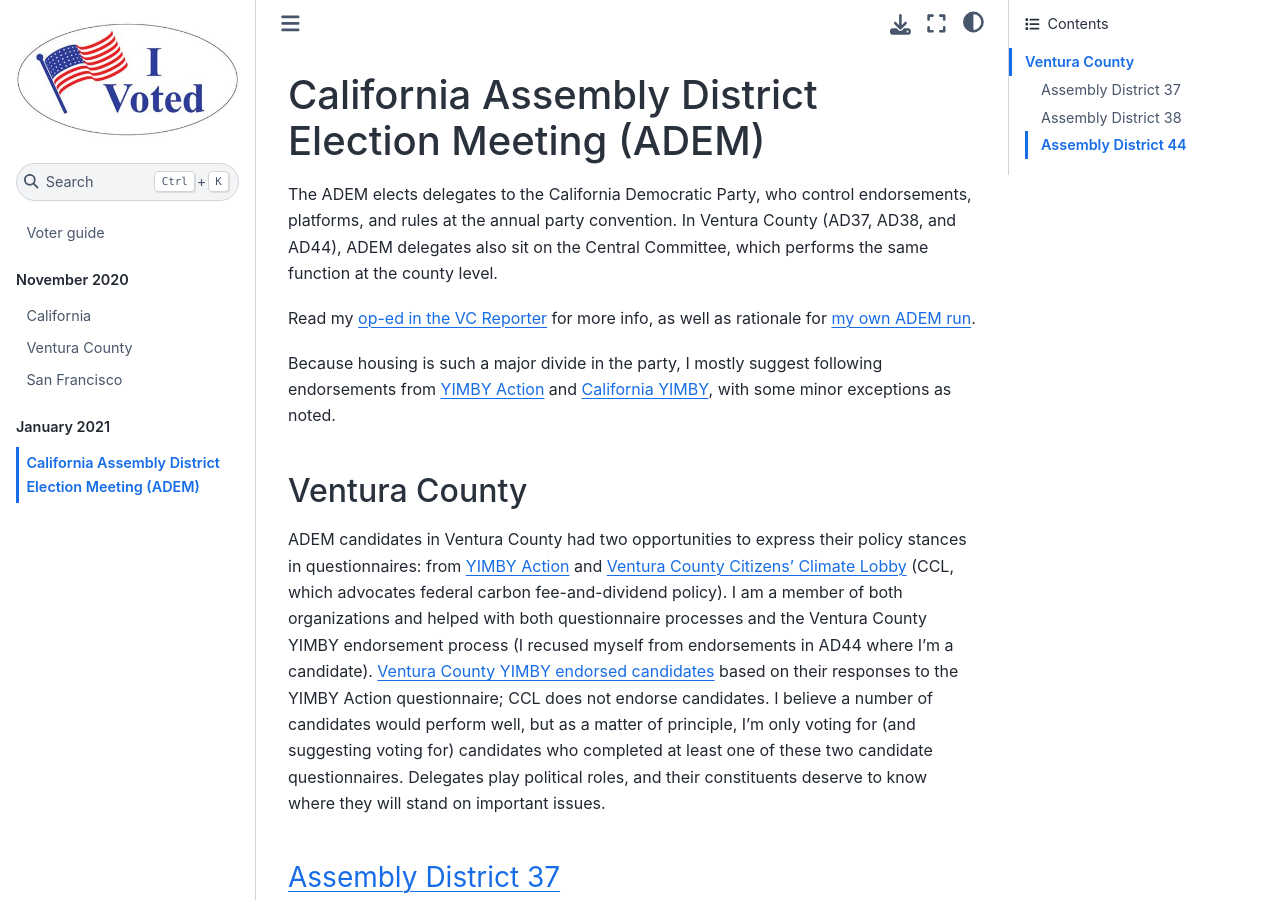
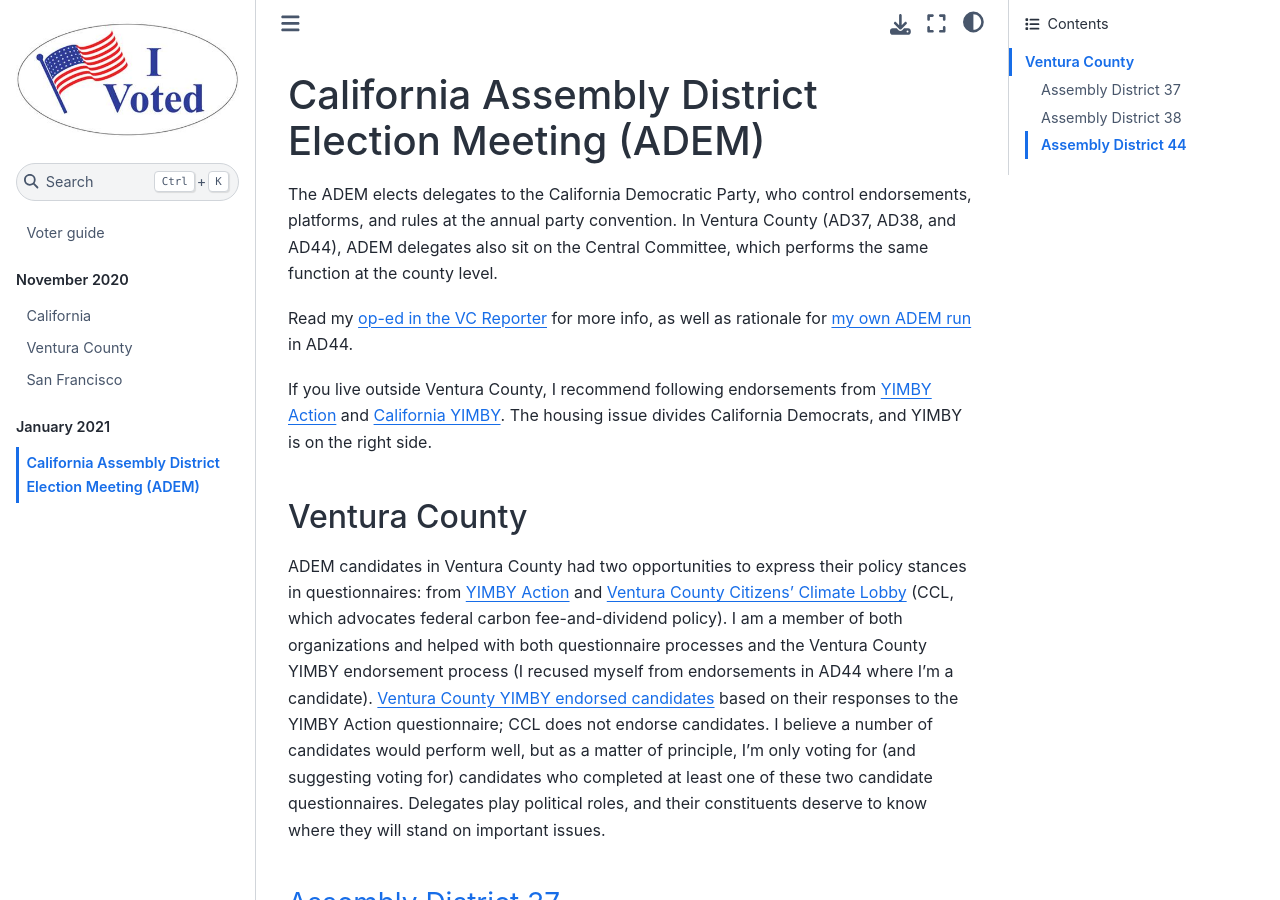
Before and after one commit to MaxGhenis/vote, a Jupyter Book: the page built from docs/jan2021/adem.md, in a window 1280 px wide and 900 px high. Built offline with Jupyter Book 1.0.4 settings and Sphinx 7.4.7 and the Sphinx Book theme 1.1.4, drawn with Linux system fonts in a browser that asks for light colours.

Commit message:
minor updates

```diff
--- a/docs/jan2021/adem.md
+++ b/docs/jan2021/adem.md
@@ -4,11 +4,13 @@
 In Ventura County (AD37, AD38, and AD44), ADEM delegates also sit on the Central Committee, which performs the same function at the county level.
 
 Read my [op-ed in the VC Reporter](https://vcreporter.com/2021/01/power-to-speak-the-most-important-election-youve-never-heard-of-is-happening-right-now/) for more info,
-as well as rationale for [my own ADEM run](http://maxforadem.com).
+as well as rationale for [my own ADEM run](http://maxforadem.com) in AD44.
 
-Because housing is such a major divide in the party, I mostly suggest following endorsements from
+If you live outside Ventura County, I recommend following endorsements from
 [YIMBY Action](https://yimbyaction.org/endorsements/adem) and
-[California YIMBY](https://cayimby.org/adems-2021/), with some minor exceptions as noted.
+[California YIMBY](https://cayimby.org/adems-2021/).
+The housing issue divides California Democrats, and YIMBY is on the right side.
+
 
 ## Ventura County
 
```
